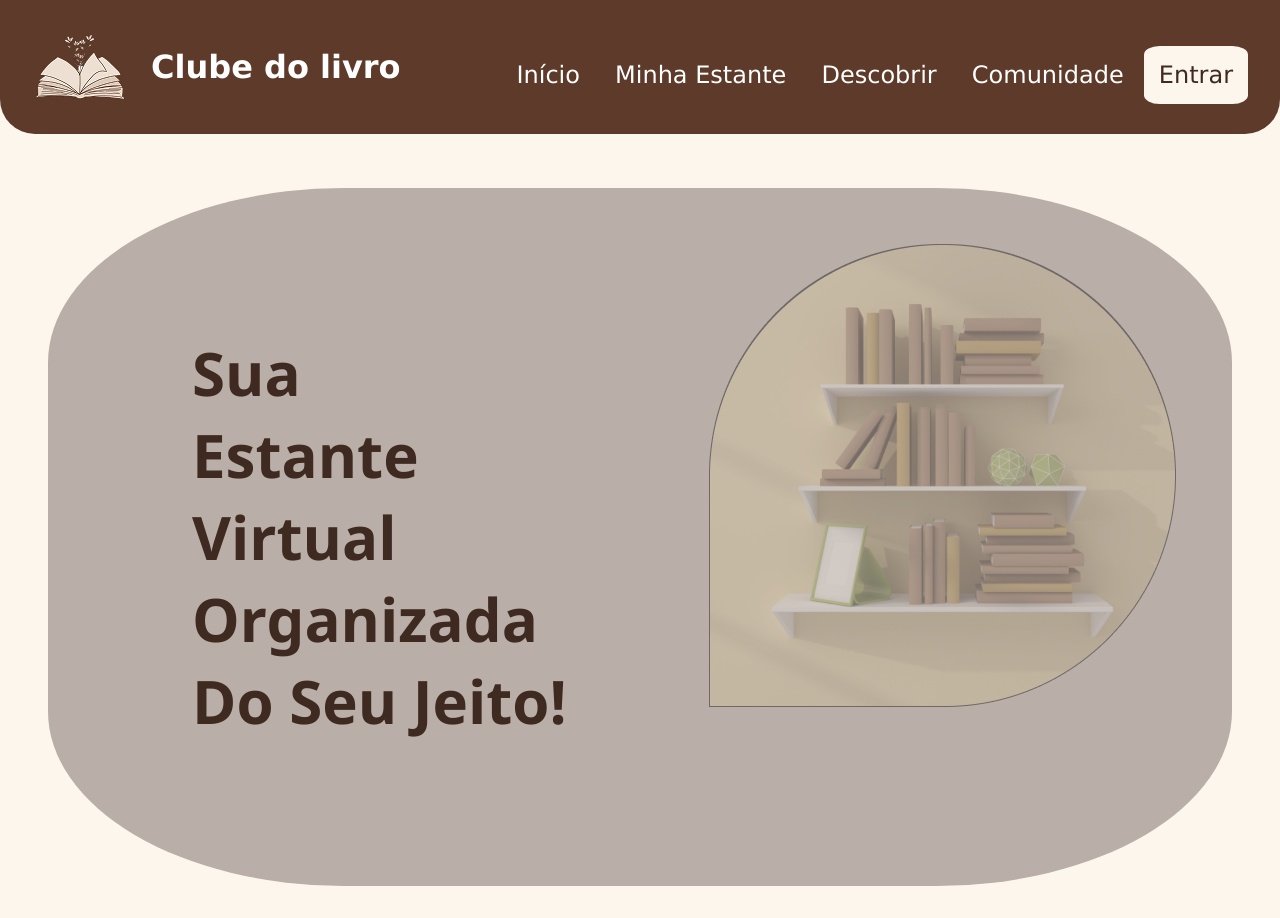
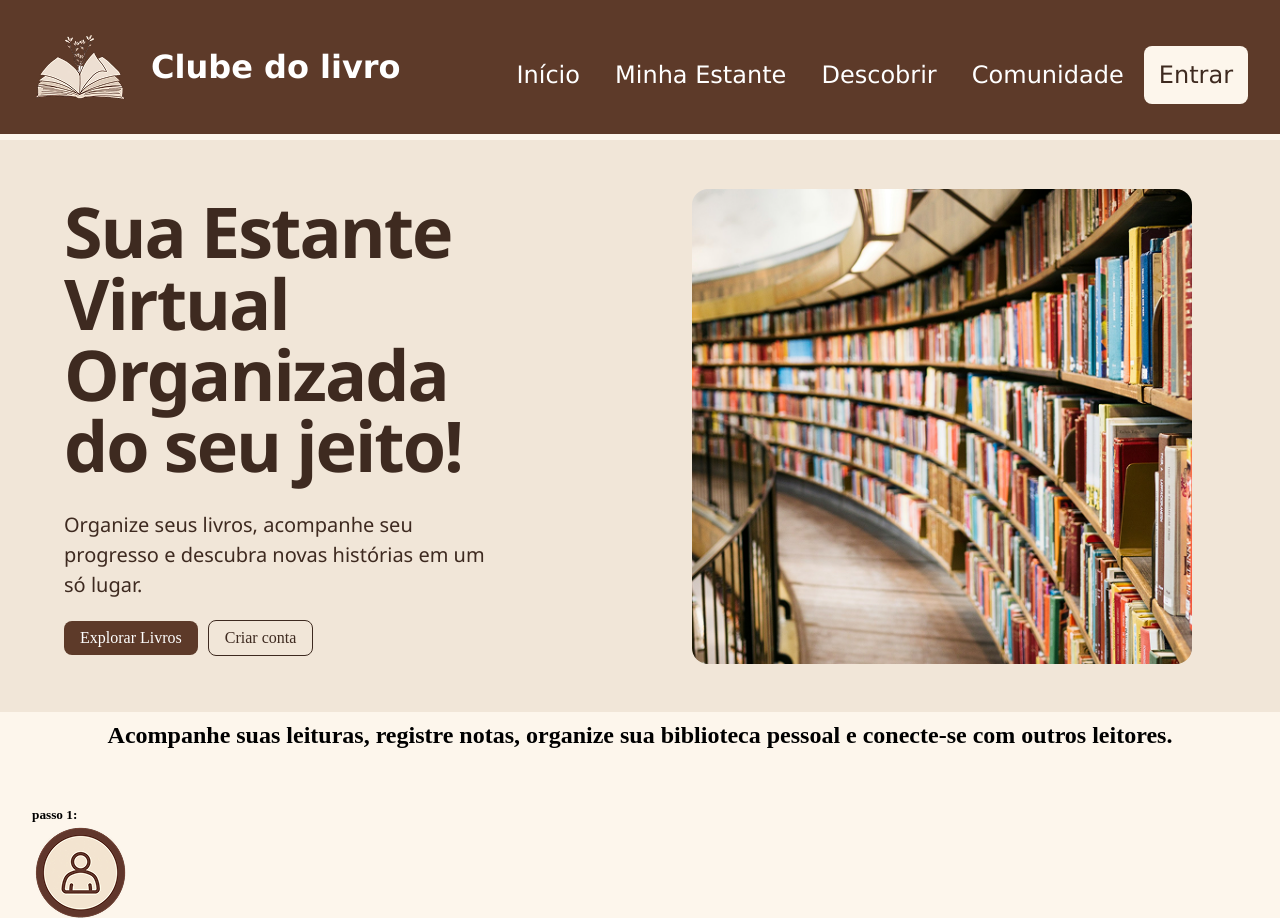
Before and after one commit to JoaoPedro-Bonugli/ProaTrabalhoFinal, a plain HTML site: page index.html in a window 1280 px wide. Shown: the top 918 px of the page. Drawn offline with Linux system fonts and the light colour scheme.

Commit message:
arrumando Home e pages/assets

```diff
--- a/css/style.css
+++ b/css/style.css
@@ -1,5 +1,7 @@
 :root {
   --header-color: #5d3a29;
+  --cor-fundo1home: #F1E6D8;
+  --cor-fundoCard: #FBF7F0;
   --main-color: #fdf6ec;
   --back-card: #B9AEA8;
   --txt-color: #3e2a20;
@@ -40,7 +42,7 @@ h6{
     z-index: 99;
     text-decoration: none;
     font-family: Verdana, Geneva, Tahoma, sans-serif;
-    border-radius: 0 0 35px 35px;
+    /* border-radius: 0 0 35px 35px; */
 }
 .header h1 {
     padding: 1.5rem;
@@ -87,27 +89,52 @@ section{
 }
 
 .firstDiv{
-    display: flex;
-    margin: 3rem;
-    padding: 3rem;
-    gap: 2rem;
-    border-radius: 25%;
-    justify-content: space-between;
-    background-color: var(--back-card);
-    /* border: 1px solid black; */
-    font-size: 2.5rem;
+    display: grid;
+    grid-template-columns: minmax(0, 1fr) 380px;
+    margin: auto;
+    min-height: 500px;
+    padding: 36px 64px;
+    align-items: center;
+    gap: 64px;
+    background-color: var(--cor-fundo1home);
+    max-width: none;
+    font-size: 3rem;
 }
 .firstDiv h2{
-    padding: 6rem;
+    margin: 0 0 28px;
     color: var(--txt-color);
     font-family: 'Segoe UI', Tahoma, Geneva, Verdana, sans-serif;
+    font-size: 70px;
+    line-height: 1.02;
+    letter-spacing: -2px;
+}
+
+.hero-content {
+    max-width: 430px;
+}
+
+.hero-content p {
+    max-width: 430px;
+    margin-bottom: 20px;
+    color: var(--txt-color);
+    font-family: 'Segoe UI', Tahoma, Geneva, Verdana, sans-serif;
+    font-size: 20px;
+    line-height: 1.5;
+}
+
+.hero-actions {
+    display: flex;
+    align-items: center;
+    gap: 10px;
 }
 
 .firstDiv .imglivro{
-    margin: 0.5rem;
-    align-items: center;
-    margin-left: auto;
+    width: 500px;
+    height: 475px;
+    object-fit: cover;
+    margin: -9rem;
     display: block;
+    border-radius: 16px;
 }
 .btn{
     background: var(--main-color);
@@ -116,9 +143,50 @@ section{
     margin-top: 1rem;
     display: inline-block;
     text-decoration: none;
-    border-radius: 15%;
+    border-radius: 8px;
 }
 
-.box{
+.btn2{
+    background: var(--header-color);
+    color: white;
+    cursor: pointer;
+    padding: 8px 16px;
+    display: inline-block;
+    text-align: center;
+    text-decoration: none;
+    border-radius: 8px;
+    font-size: 1rem;
+}
 
+.btn3{
+    color: var(--txt-color);
+    cursor: pointer;
+    padding: 8px 16px;
+    display: inline-block;
+    text-align: center;
+    text-decoration: none;
+    border: 1px solid var(--txt-color);
+    border-radius: 8px;
+    background: var(--cor-fundo1home);
+    font-size: 1rem;
 }
+
+@media (max-width: 900px) {
+    .firstDiv {
+        grid-template-columns: 1fr;
+        text-align: center;
+    }
+
+    .hero-actions {
+        justify-content: center;
+    }
+
+    .hero-content p {
+        margin-left: auto;
+        margin-right: auto;
+    }
+
+    .firstDiv .imglivro {
+        margin: 1rem auto 0;
+    }
+}
--- a/index.html
+++ b/index.html
@@ -10,7 +10,7 @@
 
 <header class="header">
     <section>
-        <div><img src="assets/HOME_1/Logo.png" alt="Logo"></div>
+        <div><img src="assets/1_HOME_1/Logo.png" alt="Logo"></div>
         <h1>Clube do livro</h1>
 
         <nav class="navbar">
@@ -26,12 +26,17 @@
 
 <body>
     <section class="firstDiv">
-        <div>
-            <h2>Sua <br>Estante Virtual <br> Organizada <br>Do Seu Jeito!</h2>
+        <div class="hero-content">
+            <h2>Sua Estante Virtual<br>Organizada<br>do seu jeito!</h2>
+            <p>Organize seus livros, acompanhe seu progresso e descubra novas histórias em um só lugar.</p>
+            <div class="hero-actions">
+                <a class="btn2" href="pages/Descobrir.html">Explorar Livros</a>
+                <a class="btn3" href="pages/Cadastro.html">Criar conta</a>
+            </div>
         </div>
 
         <div>
-            <img src="assets/HOME_1/estanteLivros.png" class="imglivro" alt="Livros">
+            <img src="assets/1_HOME_1/biblioteca.png" class="imglivro" alt="Livros">
         </div>
     </section>
     <h6>Acompanhe suas leituras, registre notas, organize sua biblioteca pessoal e conecte-se com outros leitores.</h6>
@@ -40,21 +45,21 @@
         <div class="box">
             <div class="cadastrar">
                 <h5>passo 1:</h5>
-                <img src="assets/HOME_1/icon user 1.png" alt="user">
+                <img src="assets/1_HOME_1/icon user 1.png" alt="user">
                 <h3>CADASTRAR</h3>
                 <p>Crie sua conta e comece sua jornada literária</h6>
             </div>
 
             <div class="avaliar">
                 <h5>passo 2:</h5>
-                <img src="assets/HOME_1/icon estrela 1.png" alt="user">
+                <img src="assets/1_HOME_1/icon estrela 1.png" alt="user">
                 <h3>CADASTRAR</h3>
                 <p>Crie sua conta e comece sua jornada literária</p>
                 </div>
 
             <div class="organizar">
                 <h5>passo 3:</h5>
-                <img src="assets/HOME_1/icon pasta 1.png" alt="user">
+                <img src="assets/1_HOME_1/icon pasta 1.png" alt="user">
                 <h3>CADASTRAR</h3>
                 <p>Crie sua conta e comece sua jornada literária</p>
             </div>
```
Also changed, not shown: assets/1_HOME_1/A Hipótese do Amor – Ali Hazelwood 1.png (renamed from assets/HOME_1/A Hipótese do Amor – Ali Hazelwood 1.png), assets/1_HOME_1/FaçaParte.png (renamed from assets/HOME_1/FaçaParte.png), assets/1_HOME_1/Logo.png (renamed from assets/HOME_1/Logo.png), assets/1_HOME_1/Os 10 livros que definiram a década, segundo o The Guardian 1.png (renamed from assets/HOME_1/Os 10 livros que definiram a década, segundo o The Guardian 1.png), assets/1_HOME_1/Os sete maridos de Evelyn Hugo 1.png (renamed from assets/HOME_1/Os sete maridos de Evelyn Hugo 1.png), assets/1_HOME_1/Rien que pour la couverture #81 - Les Paravers de Millina 1.png (renamed from assets/HOME_1/Rien que pour la couverture #81 - Les Paravers de Millina 1.png), assets/1_HOME_1/SobreNos.png (renamed from assets/HOME_1/SobreNos.png), assets/1_HOME_1/Tahereh Mafi - Estilhaça-me Vol_ 01 - Estilhaça-me 1.png (renamed from assets/HOME_1/Tahereh Mafi - Estilhaça-me Vol_ 01 - Estilhaça-me 1.png), assets/1_HOME_1/a-biblioteca-da-meia-noite-1_jpg (1200×1743) 1.png (renamed from assets/HOME_1/a-biblioteca-da-meia-noite-1_jpg (1200×1743) 1.png), assets/1_HOME_1/biblioteca.png (added), assets/1_HOME_1/estanteLivros.png (renamed from assets/HOME_1/estanteLivros.png), assets/1_HOME_1/icon estrela 1.png (renamed from assets/HOME_1/icon estrela 1.png), assets/1_HOME_1/icon pasta 1.png (renamed from assets/HOME_1/icon pasta 1.png), assets/1_HOME_1/icon user 1.png (renamed from assets/HOME_1/icon user 1.png), 4 more files.
